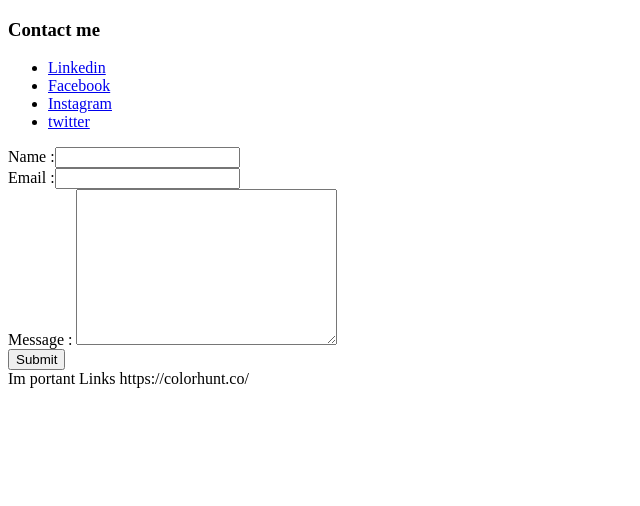
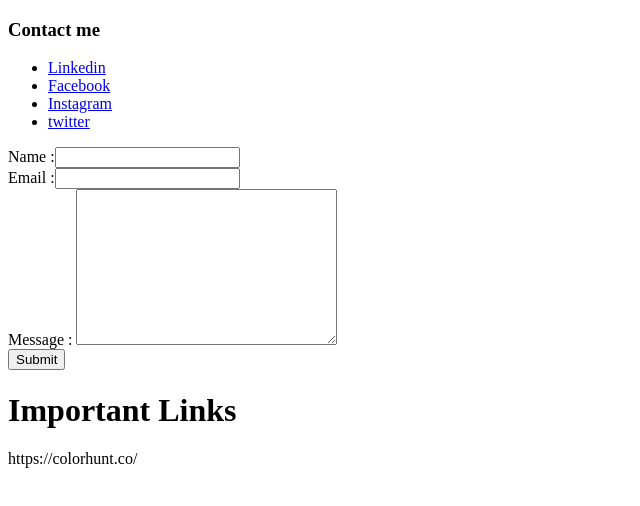
Before and after one commit to cadkishore/CV, a plain HTML site: page contact.html in a window 1280 px wide. Shown: the whole page, without its empty margins (0-640 px from the left). Drawn offline with Linux system fonts and the light colour scheme.

Commit message:
Update contact.html

```diff
--- a/contact.html
+++ b/contact.html
@@ -18,7 +18,7 @@
         <label>Message</label> : <textarea  name="message" name="Your Message" rows="10" cols="30"></textarea><br>
         <input type ="submit">
     </form>
-    <h>Im portant Links</h>
+    <h1>Important Links</h1>
     https://colorhunt.co/
 </body>
 </html>
```
